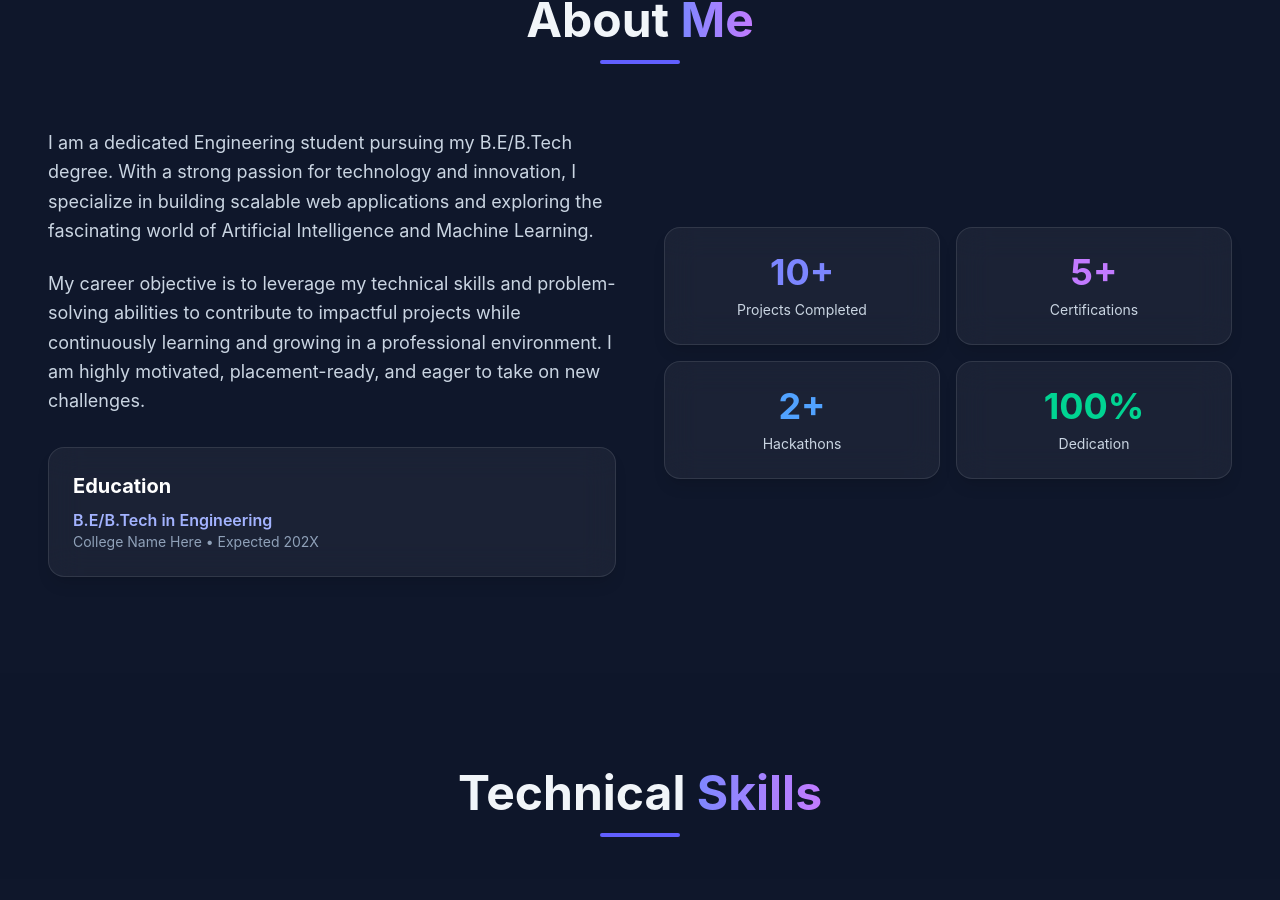
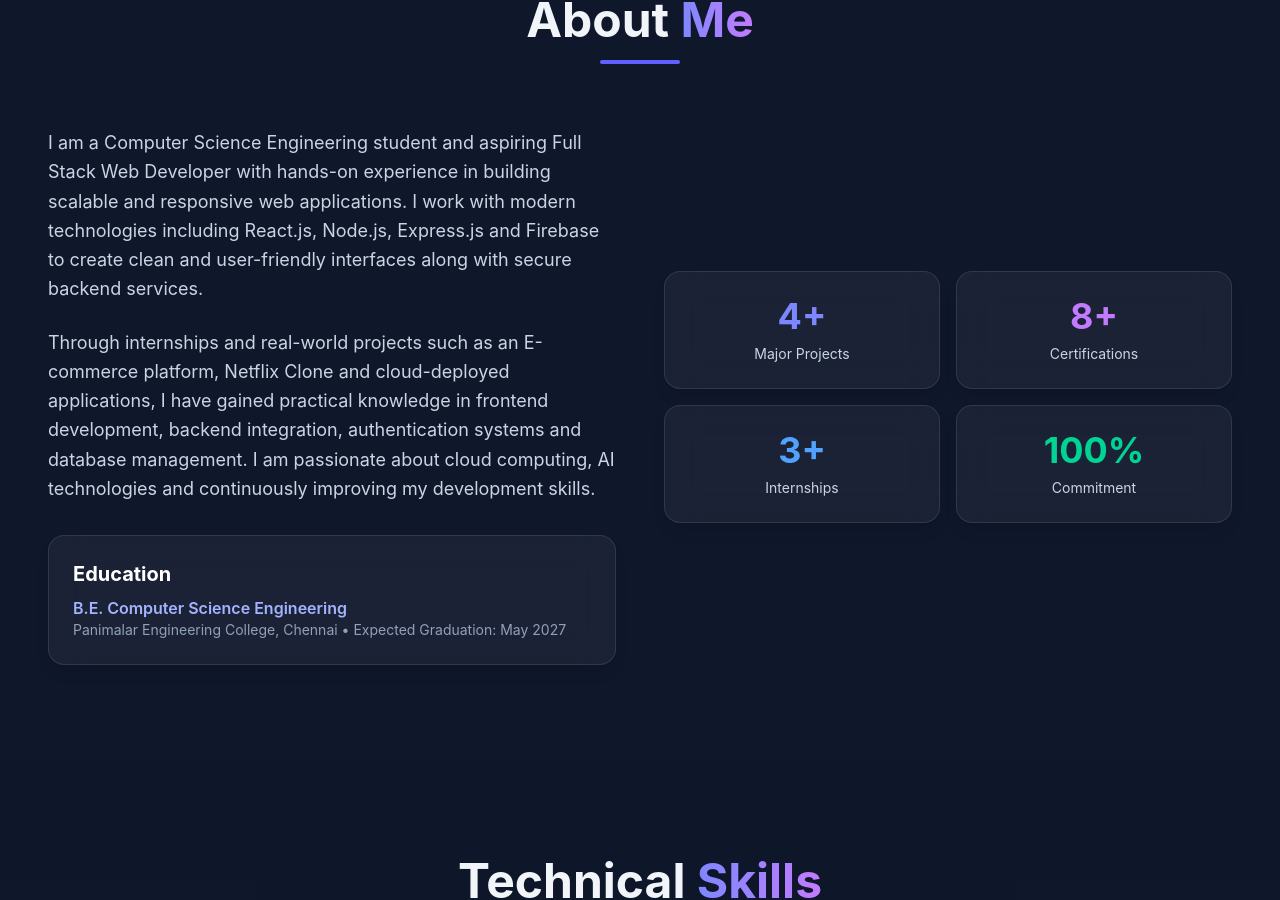
Before and after one commit to Dharsan0810/dharsan-r-portfolio, a React (Vite) app: page / in a window 1280 px wide. Shown: the part 900-1800 px from the top of the page. Built offline with nearby package versions, Linux system fonts and the light colour scheme.

Commit message:
Update About.jsx

```diff
--- a/src/sections/About.jsx
+++ b/src/sections/About.jsx
@@ -4,6 +4,8 @@ const About = () => {
     return (
         <section id="about" className="py-24 relative">
             <div className="container mx-auto px-6 md:px-12">
+
+                {/* Heading */}
                 <motion.div
                     initial={{ opacity: 0, y: 20 }}
                     whileInView={{ opacity: 1, y: 0 }}
@@ -18,6 +20,7 @@ const About = () => {
                 </motion.div>
 
                 <div className="flex flex-col md:flex-row gap-12 items-center">
+
                     {/* Text Content */}
                     <motion.div
                         initial={{ opacity: 0, x: -50 }}
@@ -27,10 +30,11 @@ const About = () => {
                         className="flex-1 space-y-6"
                     >
                         <p className="text-lg text-slate-300 leading-relaxed">
-                            I am a dedicated Engineering student pursuing my B.E/B.Tech degree. With a strong passion for technology and innovation, I specialize in building scalable web applications and exploring the fascinating world of Artificial Intelligence and Machine Learning.
+                            I am a Computer Science Engineering student and aspiring Full Stack Web Developer with hands-on experience in building scalable and responsive web applications. I work with modern technologies including React.js, Node.js, Express.js and Firebase to create clean and user-friendly interfaces along with secure backend services.
                         </p>
+
                         <p className="text-lg text-slate-300 leading-relaxed">
-                            My career objective is to leverage my technical skills and problem-solving abilities to contribute to impactful projects while continuously learning and growing in a professional environment. I am highly motivated, placement-ready, and eager to take on new challenges.
+                            Through internships and real-world projects such as an E-commerce platform, Netflix Clone and cloud-deployed applications, I have gained practical knowledge in frontend development, backend integration, authentication systems and database management. I am passionate about cloud computing, AI technologies and continuously improving my development skills.
                         </p>
 
                         {/* Education Highlight */}
@@ -38,8 +42,12 @@ const About = () => {
                             <h3 className="text-xl font-bold text-white mb-2">Education</h3>
                             <div className="space-y-3">
                                 <div>
-                                    <h4 className="font-semibold text-indigo-300">B.E/B.Tech in Engineering</h4>
-                                    <p className="text-sm text-slate-400">College Name Here • Expected 202X</p>
+                                    <h4 className="font-semibold text-indigo-300">
+                                        B.E. Computer Science Engineering
+                                    </h4>
+                                    <p className="text-sm text-slate-400">
+                                        Panimalar Engineering College, Chennai • Expected Graduation: May 2027
+                                    </p>
                                 </div>
                             </div>
                         </div>
@@ -54,22 +62,26 @@ const About = () => {
                         className="flex-1 w-full grid grid-cols-2 gap-4"
                     >
                         <div className="glass-card p-6 text-center transform hover:-translate-y-2 transition-transform duration-300">
-                            <div className="text-4xl font-bold text-indigo-400 mb-2">10+</div>
-                            <div className="text-sm text-slate-300">Projects Completed</div>
+                            <div className="text-4xl font-bold text-indigo-400 mb-2">4+</div>
+                            <div className="text-sm text-slate-300">Major Projects</div>
                         </div>
+
                         <div className="glass-card p-6 text-center transform hover:-translate-y-2 transition-transform duration-300">
-                            <div className="text-4xl font-bold text-purple-400 mb-2">5+</div>
+                            <div className="text-4xl font-bold text-purple-400 mb-2">8+</div>
                             <div className="text-sm text-slate-300">Certifications</div>
                         </div>
+
                         <div className="glass-card p-6 text-center transform hover:-translate-y-2 transition-transform duration-300">
-                            <div className="text-4xl font-bold text-blue-400 mb-2">2+</div>
-                            <div className="text-sm text-slate-300">Hackathons</div>
+                            <div className="text-4xl font-bold text-blue-400 mb-2">3+</div>
+                            <div className="text-sm text-slate-300">Internships</div>
                         </div>
+
                         <div className="glass-card p-6 text-center transform hover:-translate-y-2 transition-transform duration-300">
                             <div className="text-4xl font-bold text-emerald-400 mb-2">100%</div>
-                            <div className="text-sm text-slate-300">Dedication</div>
+                            <div className="text-sm text-slate-300">Commitment</div>
                         </div>
                     </motion.div>
+
                 </div>
             </div>
         </section>
```
